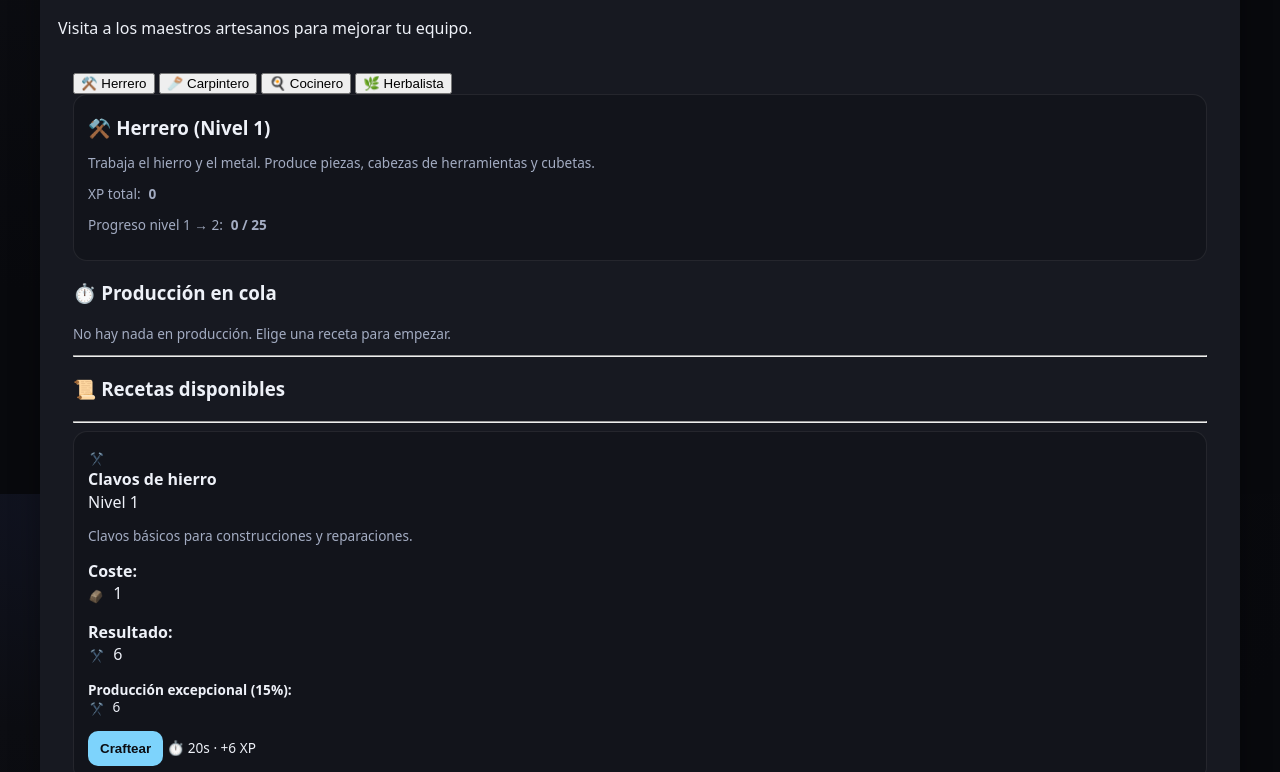
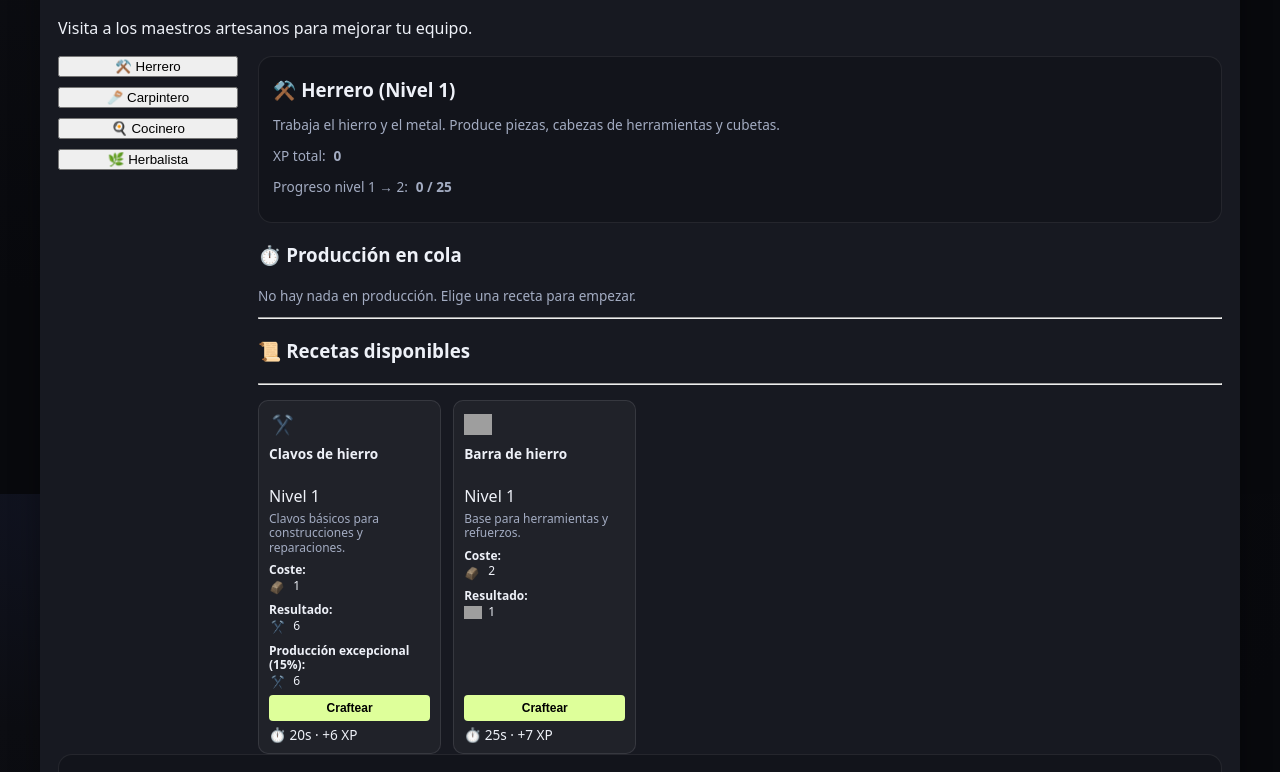
Before and after one commit to Plebe13/Mi-Granja-v8, a website with bundled scripts: page index.html in a window 1280 px wide. Shown: the part 306-1078 px from the top of the page. Built offline with nearby package versions, Linux system fonts and the light colour scheme; grey boxes are pictures that could not be loaded.

Commit message:
Update profesiones.css

```diff
--- a/css/profesiones.css
+++ b/css/profesiones.css
@@ -1,11 +1,11 @@
-/* 1. DISEÑO DE LA PLAZA (NPCs) */
+/* --- 1. ESTRUCTURA DE LA PLAZA (NPCs Grandes) --- */
 #profesiones-panel {
     display: grid !important;
     grid-template-columns: repeat(auto-fit, minmax(220px, 1fr)) !important;
     gap: 15px !important;
-    padding: 15px !important;
 }
 
+/* Solo los botones de NPCs cuando estás en la plaza */
 #profesiones-panel > .prof-btn {
     min-height: 140px !important;
     display: flex !important;
@@ -18,72 +18,99 @@
 }
 
 #profesiones-panel > .prof-btn img {
-    width: 56px !important;
-    height: 56px !important;
-    margin-bottom: 8px !important;
+    width: 60px !important;
+    height: 60px !important;
+    margin-bottom: 10px;
 }
 
-/* 2. EL TRUCO PARA LAS 5 COLUMNAS */
-/* Buscamos el contenedor que crea el JS para las recetas */
-#pueblo .grid,
-#pueblo [id*="lista"],
-#pueblo .recetas-contenedor {
+/* --- 2. EL PANEL INTERNO (Cuando entras al Herrero/Carpintero) --- */
+.prof-panel {
+    display: flex !important;
+    gap: 20px;
+}
+
+.prof-sidebar {
+    flex: 0 0 180px; /* Sidebar de NPCs a la izquierda */
+    display: flex;
+    flex-direction: column;
+    gap: 10px;
+}
+
+.prof-main {
+    flex: 1; /* Espacio central de recetas */
+}
+
+/* --- 3. CUADRÍCULA DE 5 COLUMNAS PARA RECETAS --- */
+.prof-recipes {
     display: grid !important;
-    grid-template-columns: repeat(5, 1fr) !important; /* <--- AQUÍ MANDAMOS LAS 5 FILAS */
+    /* Forzamos 5 columnas como en tu imagen */
+    grid-template-columns: repeat(5, 1fr) !important;
     gap: 12px !important;
     width: 100% !important;
-    align-items: stretch !important;
+    margin-top: 15px;
 }
 
-/* 3. TARJETAS DE RECETAS COMPACTAS */
-.receta-item {
-    background: rgba(255, 255, 255, 0.05) !important;
+/* --- 4. TARJETAS DE RECETA COMPACTAS --- */
+.prof-recipes .card {
+    background: rgba(255, 255, 255, 0.04) !important;
     border: 1px solid rgba(255, 255, 255, 0.1) !important;
     border-radius: 10px !important;
-    padding: 12px !important;
+    padding: 10px !important;
     display: flex !important;
     flex-direction: column !important;
     justify-content: space-between !important;
-    min-height: 200px !important; /* Para que todas midan lo mismo */
+    min-height: 220px !important; /* Altura uniforme */
 }
 
-.receta-item h4 {
-    font-size: 0.9rem !important;
-    margin: 5px 0 !important;
+/* Títulos e Iconos dentro de la receta */
+.prof-recipe-title {
+    display: flex !important;
+    flex-direction: column !important;
+    align-items: flex-start !important;
+    gap: 5px;
 }
 
-.receta-item p, .receta-item div {
-    font-size: 0.75rem !important; /* Texto pequeño para que quepa */
-    line-height: 1.2 !important;
+.prof-recipe-title img {
+    width: 28px !important;
+    height: 28px !important;
 }
 
-/* 4. BOTÓN DE CRAFTEAR */
-.receta-item .prof-btn {
+.prof-recipe-title strong {
+    font-size: 0.85rem !important;
+    display: block;
+}
+
+/* Textos de coste y descripción */
+.prof-recipes .kv, .prof-recipes .prof-io {
+    font-size: 0.75rem !important;
+    margin: 4px 0 !important;
+    line-height: 1.2;
+}
+
+/* --- 5. BOTÓN CRAFTEAR (Abajo del todo) --- */
+.prof-foot {
+    margin-top: auto;
+    display: flex;
+    flex-direction: column;
+    gap: 5px;
+}
+
+.prof-foot .btn {
     all: revert !important;
     width: 100% !important;
-    height: 30px !important;
     background: #deff9a !important;
     color: #000 !important;
     border: none !important;
-    border-radius: 5px !important;
     font-weight: bold !important;
+    padding: 6px !important;
     font-size: 0.75rem !important;
-    margin-top: auto !important;
-    display: flex !important;
-    align-items: center !important;
-    justify-content: center !important;
-    cursor: pointer !important;
+    border-radius: 4px !important;
 }
 
-/* Iconos minúsculos dentro de la receta */
-.receta-item img {
-    width: 24px !important;
-    height: 24px !important;
+/* Ajuste Responsive */
+@media (max-width: 1200px) {
+    .prof-recipes { grid-template-columns: repeat(3, 1fr) !important; }
 }
-
-/* Ajuste para móviles */
-@media (max-width: 1000px) {
-    #pueblo .grid, #pueblo [id*="lista"] {
-        grid-template-columns: repeat(2, 1fr) !important;
-    }
+@media (max-width: 800px) {
+    .prof-recipes { grid-template-columns: repeat(2, 1fr) !important; }
 }
```
